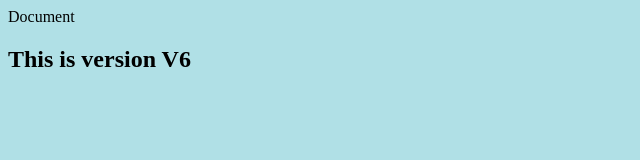
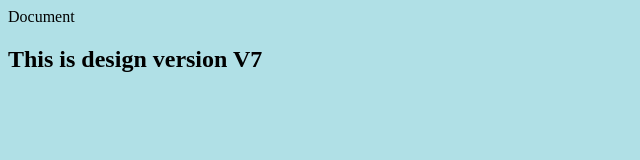
Before and after one commit to Dhananjaywaghachaure/myrepo, a plain HTML site: page index.html in a window 1280 px wide. Shown: the whole page, without its empty margins (0-640 px from the left). Drawn offline with Linux system fonts and the light colour scheme.

Commit message:
Change H1

```diff
--- a/index.html
+++ b/index.html
@@ -7,6 +7,6 @@
     <title>Document</title>
  </head>
  <body>
-    <h2> This is version V6</h2>
+    <h2> This is design version V7</h2>
  </body>
  </html>
```
